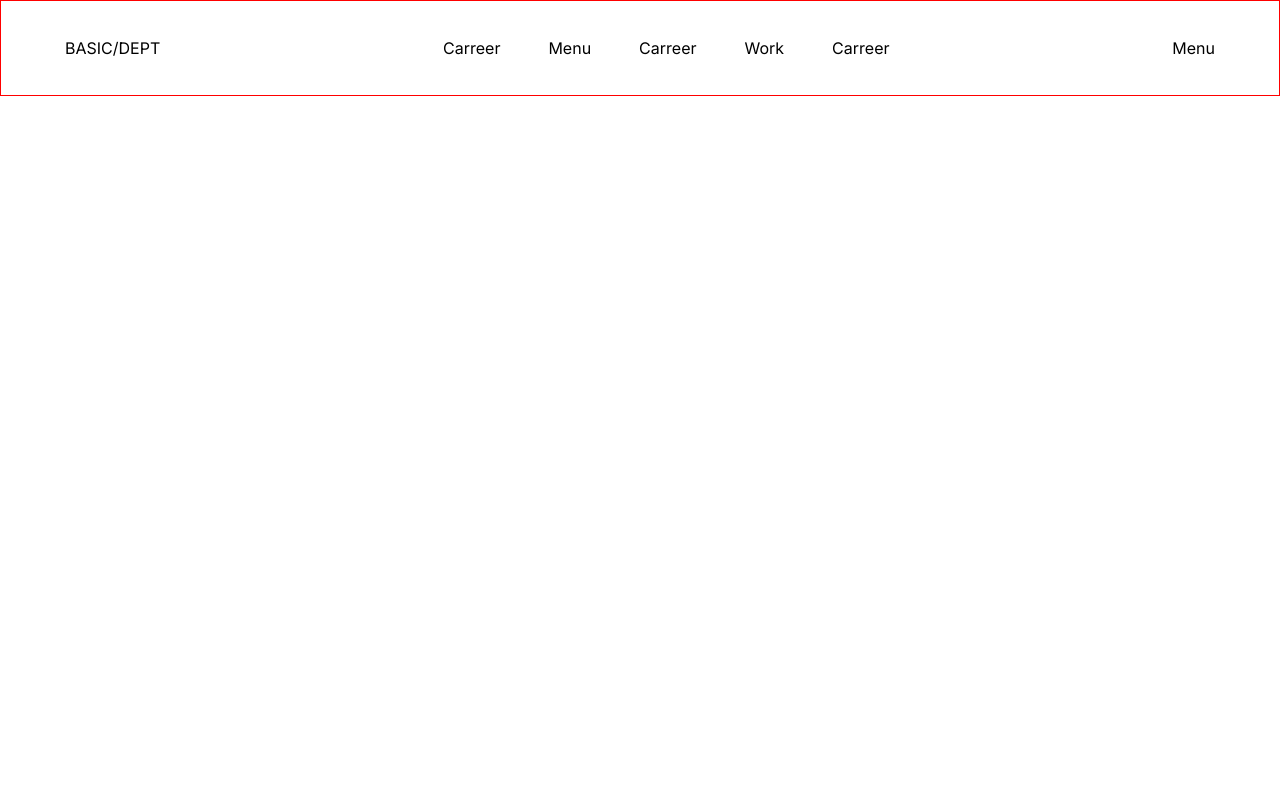
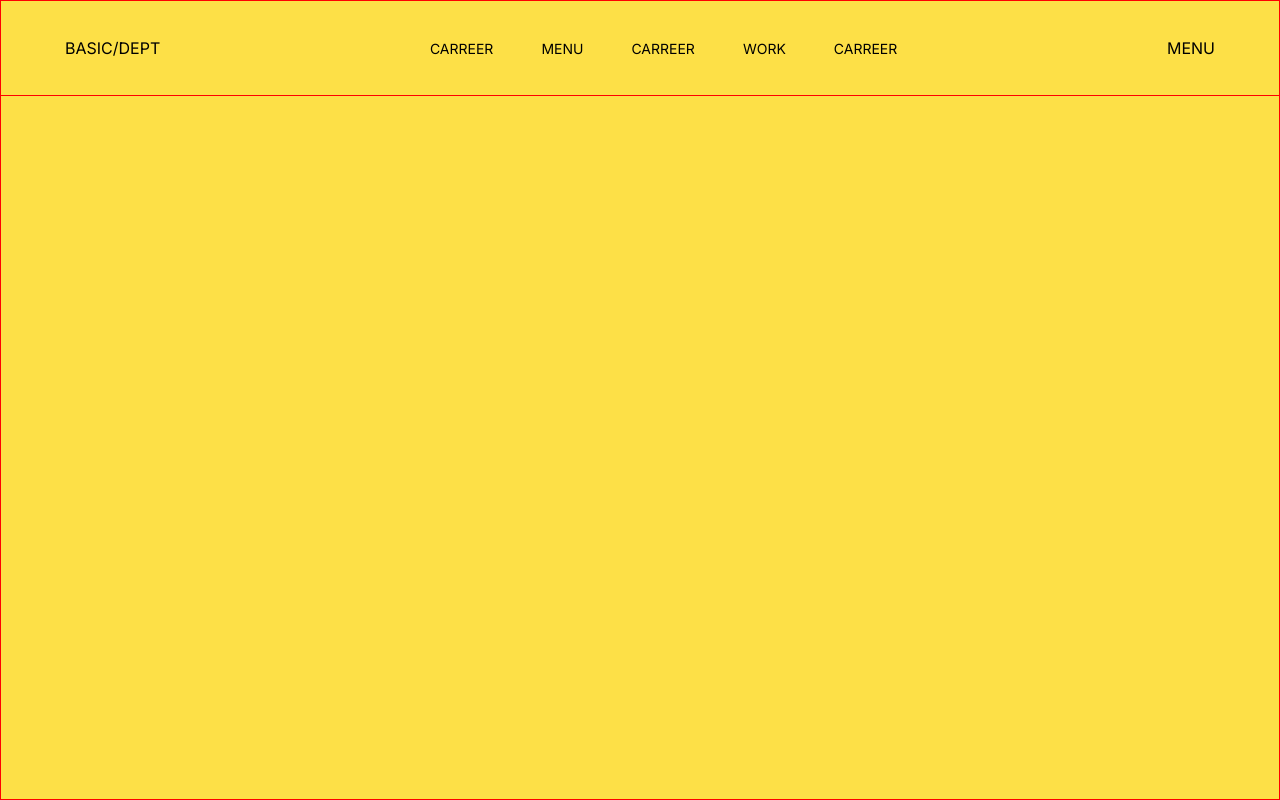
Before and after one commit to malikkotb/department, a Next.js app: page / in a window 1280 px wide. Shown: the top 800 px of the page. Built offline with nearby package versions, Linux system fonts and the light colour scheme.

Commit message:
header and cursor start

```diff
--- a/app/globals.css
+++ b/app/globals.css
@@ -8,6 +8,13 @@
 
 .headerLink {
   position: relative;
+  text-decoration: none;
+  text-transform: uppercase;
+  font-size: 14px;
+}
+
+.custom-cursor {
+
 }
 
 .headerLink::after {
@@ -15,12 +22,12 @@
   height: 1px;
   background: black;
   left: 0;
-  bottom: 0;
+  bottom: 2px; /* Adjust this value to move the line closer to the text */
   width: 100%; /* Start with full width */
   position: absolute;
   transform: scaleX(0); /* Initially scale the width to 0 */
   transform-origin: left; /* The animation starts from the left */
-  transition: transform 0.3s ease-in-out;
+  transition: transform 0.2s ease-in-out;
 }
 
 .headerLink:hover::after {
--- a/app/layout.js
+++ b/app/layout.js
@@ -1,5 +1,6 @@
 import { Inter } from "next/font/google";
 import "./globals.css";
+import Header from "@/components/Header";
 
 const inter = Inter({ subsets: ["latin"] });
 
@@ -11,7 +12,10 @@ export const metadata = {
 export default function RootLayout({ children }) {
   return (
     <html lang="en">
-      <body className={inter.className}>{children}</body>
+      <body className={inter.className}>
+        <Header />
+        {children}
+      </body>
     </html>
   );
 }
--- a/app/page.js
+++ b/app/page.js
@@ -1,12 +1,11 @@
 import Footer from "@/components/Footer";
-import Header from "@/components/Header";
+import VideoHome from "@/components/VideoHome";
 
 export default function Home() {
   return (
-   <main>
-      <Header />
-      {/* <Content /> */}
-      <Footer />
-   </main>
+    <main>
+      <VideoHome />
+      <section className="h-screen borderr bg-green-500"></section>
+    </main>
   );
 }
--- a/components/Header.jsx
+++ b/components/Header.jsx
@@ -7,8 +7,11 @@ gsap.registerPlugin(useGSAP);
 export default function Header() {
   useGSAP(() => {});
 
+  // TODO: add scrollTrigger to header that makes it
+  // scroll away when scrolling down and scroll back when scrolling up
+
   return (
-    <div className="w-full h-24 borderr flex px-16 py-8 items-center">
+    <div className="w-full h-24 bg-transparent absolute borderr flex px-16 py-8 items-center">
       <div className="uppercase">Basic/Dept</div>
       <div className="flex items-center justify-between gap-12 m-auto">
         <Link href={"/"} className="headerLink">
@@ -27,7 +30,7 @@ export default function Header() {
           Carreer
         </Link>
       </div>
-      <div>Menu</div>
+      <div className="uppercase">Menu</div>
     </div>
   );
 }
--- a/components/HeaderLink.jsx
+++ /dev/null
@@ -1,13 +0,0 @@
-import motion from 'framer-motion'
-
-export default function HeaderLink({ title}) {
-  return (
-    <div>
-        {/* TODO: on hover animation */}
-        {title}
-        <motion.div >
-
-        </motion.div>
-    </div>
-  )
-}
--- a/components/VideoHome.jsx
+++ b/components/VideoHome.jsx
@@ -1,9 +1,10 @@
 import React from 'react'
 
 export default function VideoHome() {
+  // TODO: custom cursor
   return (
-    <div>
-        <video src="https://www.youtube.com/watch?v=JGwWNGJdvx8" controls></video>
-    </div>
+    <section className='h-screen borderr cursor-none bg-yellow-300'>
+        {/* <video src="https://www.youtube.com/watch?v=JGwWNGJdvx8" controls></video> */}
+    </section>
   )
 }
```
